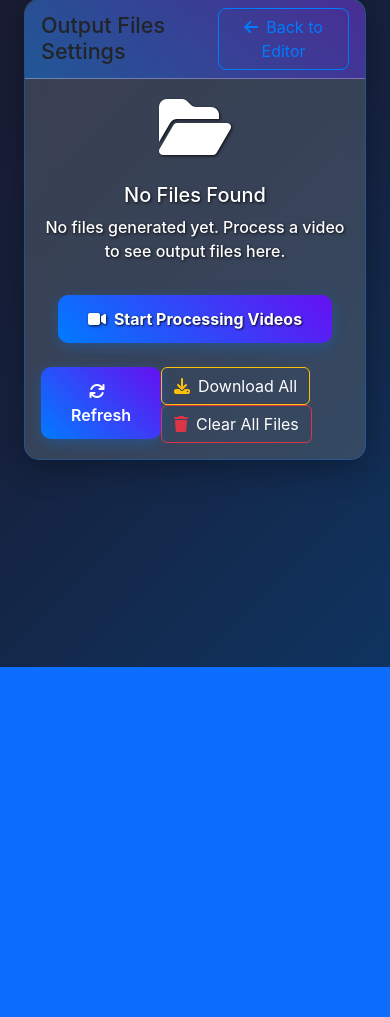
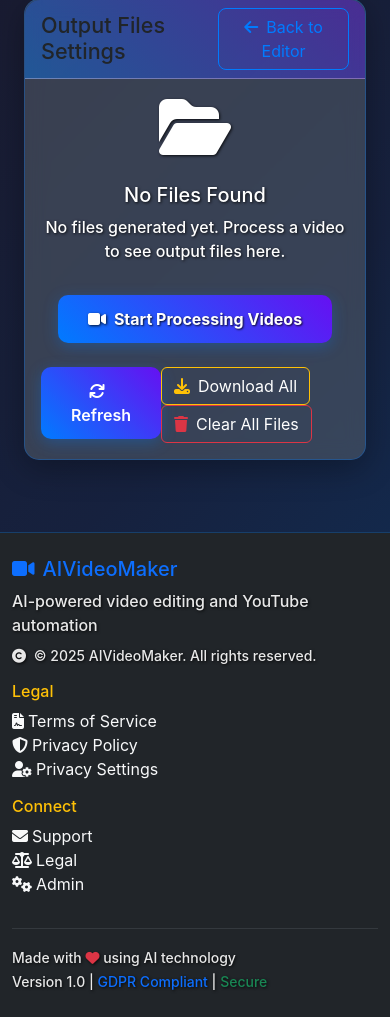
Before and after one commit to nestor71/aivideomaker, a FastAPI app: page /files in a window 390 px wide. Shown: the part 177-1194 px from the top of the page. Before the commit the page ends 844 px from the top, so only its background shows below. Run offline with FastAPI, Linux system fonts and the light colour scheme; data that the repository does not hold is empty; some libraries are stand-ins or nearby versions.

Commit message:
Aggiunge footer professionale con copyright multilingue
- Aggiunge footer completo con copyright © 2025 AIVideoMaker
- Include sezioni Legal e Connect con link funzionanti
- Aggiunge traduzioni complete per footer in inglese e italiano
- Link intelligenti che si aprono nella lingua corretta
- Design responsive e coerente con il tema dell'app
- Include informazioni versione, GDPR compliance e sicurezza

🤖 Generated with [Claude Code](https://claude.ai/code)

Co-Authored-By: Claude <noreply@anthropic.com>

```diff
--- a/app/locales/en/translations.json
+++ b/app/locales/en/translations.json
@@ -202,6 +202,22 @@
     "privacy_policy": "Privacy Policy",
     "or": "or"
   },
+  "footer": {
+    "subtitle": "AI-powered video editing and YouTube automation",
+    "copyright": "© 2025 AIVideoMaker. All rights reserved.",
+    "legal": "Legal",
+    "terms_of_service": "Terms of Service",
+    "privacy_policy": "Privacy Policy",
+    "privacy_settings": "Privacy Settings",
+    "connect": "Connect",
+    "support": "Support",
+    "admin": "Admin",
+    "made_with": "Made with",
+    "using_ai": "using AI technology",
+    "version": "Version",
+    "gdpr_compliant": "GDPR Compliant",
+    "secure": "Secure"
+  },
   "output": {
     "title": "Output Files Settings",
     "description": "Choose which files to save after processing",
--- a/app/locales/it/translations.json
+++ b/app/locales/it/translations.json
@@ -209,6 +209,22 @@
     "back_to_home": "Torna alla Home",
     "privacy_settings": "Impostazioni Privacy"
   },
+  "footer": {
+    "subtitle": "Editing video e automazione YouTube basati sull'AI",
+    "copyright": "© 2025 AIVideoMaker. Tutti i diritti riservati.",
+    "legal": "Legale",
+    "terms_of_service": "Termini di Servizio",
+    "privacy_policy": "Privacy Policy",
+    "privacy_settings": "Impostazioni Privacy",
+    "connect": "Contatti",
+    "support": "Supporto",
+    "admin": "Admin",
+    "made_with": "Realizzato con",
+    "using_ai": "utilizzando tecnologia AI",
+    "version": "Versione",
+    "gdpr_compliant": "Conforme GDPR",
+    "secure": "Sicuro"
+  },
   "output": {
     "title": "Impostazioni File di Output",
     "description": "Scegli quali file salvare dopo l'elaborazione",
--- a/app/templates/base.html
+++ b/app/templates/base.html
@@ -78,6 +78,67 @@
     <div class="container-fluid py-4">
         {% block content %}{% endblock %}
     </div>
+
+    <!-- Footer -->
+    <footer class="bg-dark text-light py-4 mt-5 border-top border-primary">
+        <div class="container">
+            <div class="row">
+                <div class="col-md-6">
+                    <h5 class="text-primary">
+                        <i class="fas fa-video me-2"></i>AIVideoMaker
+                    </h5>
+                    <p class="text-muted mb-2" data-i18n="footer.subtitle">AI-powered video editing and YouTube automation</p>
+                    <p class="text-muted small">
+                        <i class="fas fa-copyright me-1"></i>
+                        <span data-i18n="footer.copyright">© 2025 AIVideoMaker. All rights reserved.</span>
+                    </p>
+                </div>
+                <div class="col-md-3">
+                    <h6 class="text-warning" data-i18n="footer.legal">Legal</h6>
+                    <ul class="list-unstyled">
+                        <li><a href="#" onclick="openTerms()" class="text-light text-decoration-none">
+                            <i class="fas fa-file-contract me-1"></i><span data-i18n="footer.terms_of_service">Terms of Service</span>
+                        </a></li>
+                        <li><a href="#" onclick="openPrivacy()" class="text-light text-decoration-none">
+                            <i class="fas fa-shield-alt me-1"></i><span data-i18n="footer.privacy_policy">Privacy Policy</span>
+                        </a></li>
+                        <li><a href="/privacy-dashboard" class="text-light text-decoration-none">
+                            <i class="fas fa-user-cog me-1"></i><span data-i18n="footer.privacy_settings">Privacy Settings</span>
+                        </a></li>
+                    </ul>
+                </div>
+                <div class="col-md-3">
+                    <h6 class="text-warning" data-i18n="footer.connect">Connect</h6>
+                    <ul class="list-unstyled">
+                        <li><a href="mailto:support@aivideomaker.com" class="text-light text-decoration-none">
+                            <i class="fas fa-envelope me-1"></i><span data-i18n="footer.support">Support</span>
+                        </a></li>
+                        <li><a href="mailto:legal@aivideomaker.com" class="text-light text-decoration-none">
+                            <i class="fas fa-balance-scale me-1"></i>Legal
+                        </a></li>
+                        <li><a href="/admin" class="text-light text-decoration-none">
+                            <i class="fas fa-cogs me-1"></i><span data-i18n="footer.admin">Admin</span>
+                        </a></li>
+                    </ul>
+                </div>
+            </div>
+            <hr class="border-secondary my-3">
+            <div class="row align-items-center">
+                <div class="col-md-6">
+                    <small class="text-muted">
+                        <span data-i18n="footer.made_with">Made with</span> <i class="fas fa-heart text-danger"></i> <span data-i18n="footer.using_ai">using AI technology</span>
+                    </small>
+                </div>
+                <div class="col-md-6 text-md-end">
+                    <small class="text-muted">
+                        <span data-i18n="footer.version">Version</span> 1.0 |
+                        <span class="text-primary" data-i18n="footer.gdpr_compliant">GDPR Compliant</span> |
+                        <span class="text-success" data-i18n="footer.secure">Secure</span>
+                    </small>
+                </div>
+            </div>
+        </div>
+    </footer>
 
     <!-- Processing Modal -->
     <div class="modal fade" id="processingModal" tabindex="-1" aria-hidden="true">
```
